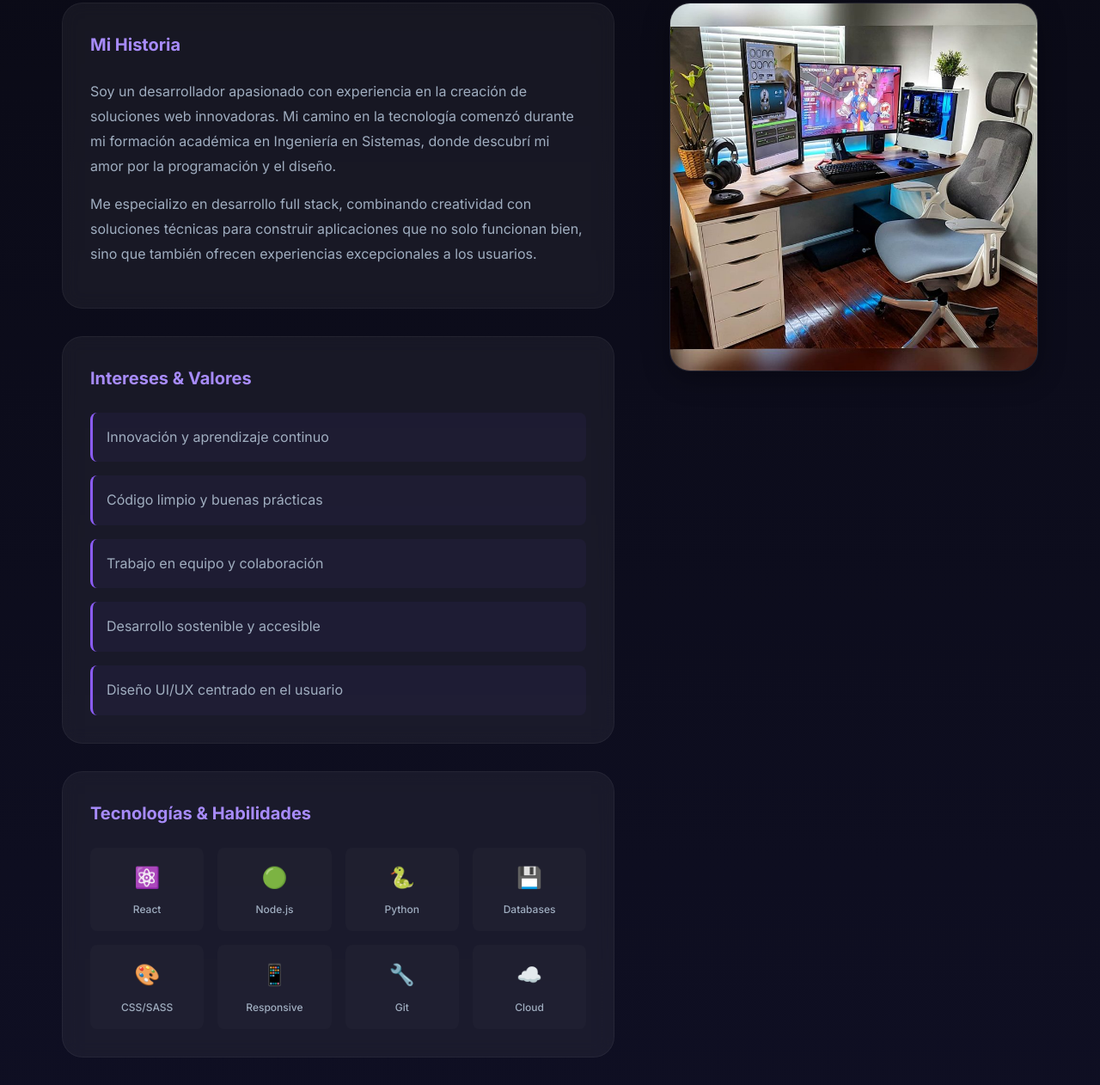
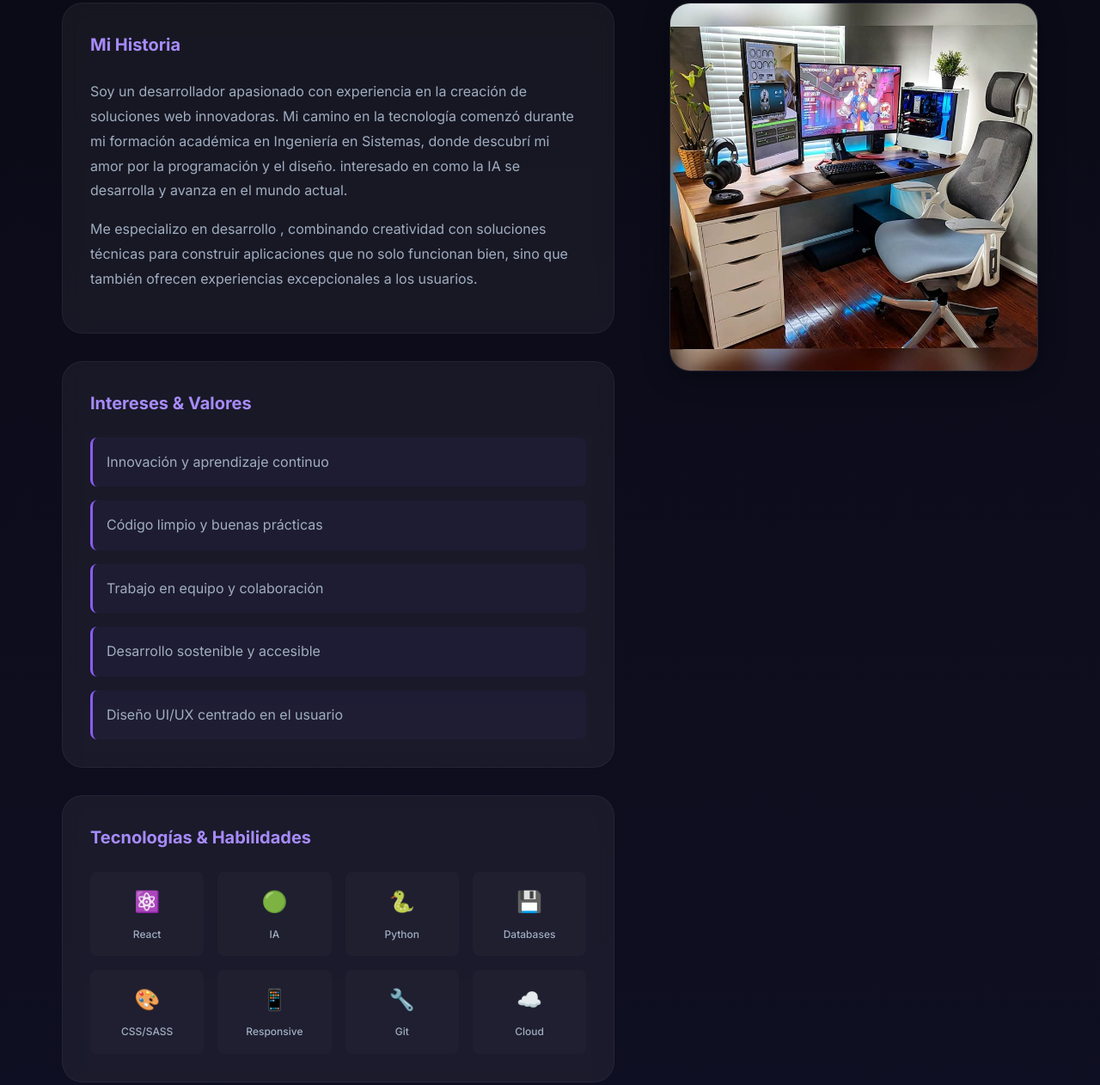
Before and after one commit to LeonardoNeidan/portafolio, a plain HTML site: page index.html in a window 1280 px wide. Shown: the part 1160-2422 px from the top of the page at 86% size. Drawn offline with Linux system fonts and the light colour scheme.

Commit message:
final push3

```diff
--- a/index.html
+++ b/index.html
@@ -53,7 +53,7 @@
             <h1 class="hero-title">
                 Hola, soy <span class="gradient-text">Alferez Gallegos Leonardo</span>
             </h1>
-            <p class="hero-subtitle">Desarrollador Web Full Stack | Ingeniero en Sistemas</p>
+            <p class="hero-subtitle">Desarrollador Web  | Ingeniero en Sistemas</p>
             <p class="hero-description">
                 Bienvenido a mi portafolio. Soy un desarrollador apasionado por crear experiencias web
                 modernas y funcionales. Aquí podrás conocer mis proyectos, habilidades y trayectoria profesional.
@@ -84,9 +84,10 @@
                             Soy un desarrollador apasionado con experiencia en la creación de soluciones
                             web innovadoras. Mi camino en la tecnología comenzó durante mi formación académica
                             en Ingeniería en Sistemas, donde descubrí mi amor por la programación y el diseño.
+                            interesado en como la IA se desarrolla y avanza en el mundo actual.
                         </p>
                         <p class="about-text">
-                            Me especializo en desarrollo full stack, combinando creatividad con soluciones
+                            Me especializo en desarrollo , combinando creatividad con soluciones
                             técnicas para construir aplicaciones que no solo funcionan bien, sino que también
                             ofrecen experiencias excepcionales a los usuarios.
                         </p>
@@ -112,7 +113,7 @@
                             </div>
                             <div class="tech-item">
                                 <span class="tech-icon">🟢</span>
-                                <span class="tech-name">Node.js</span>
+                                <span class="tech-name">IA</span>
                             </div>
                             <div class="tech-item">
                                 <span class="tech-icon">🐍</span>
```
